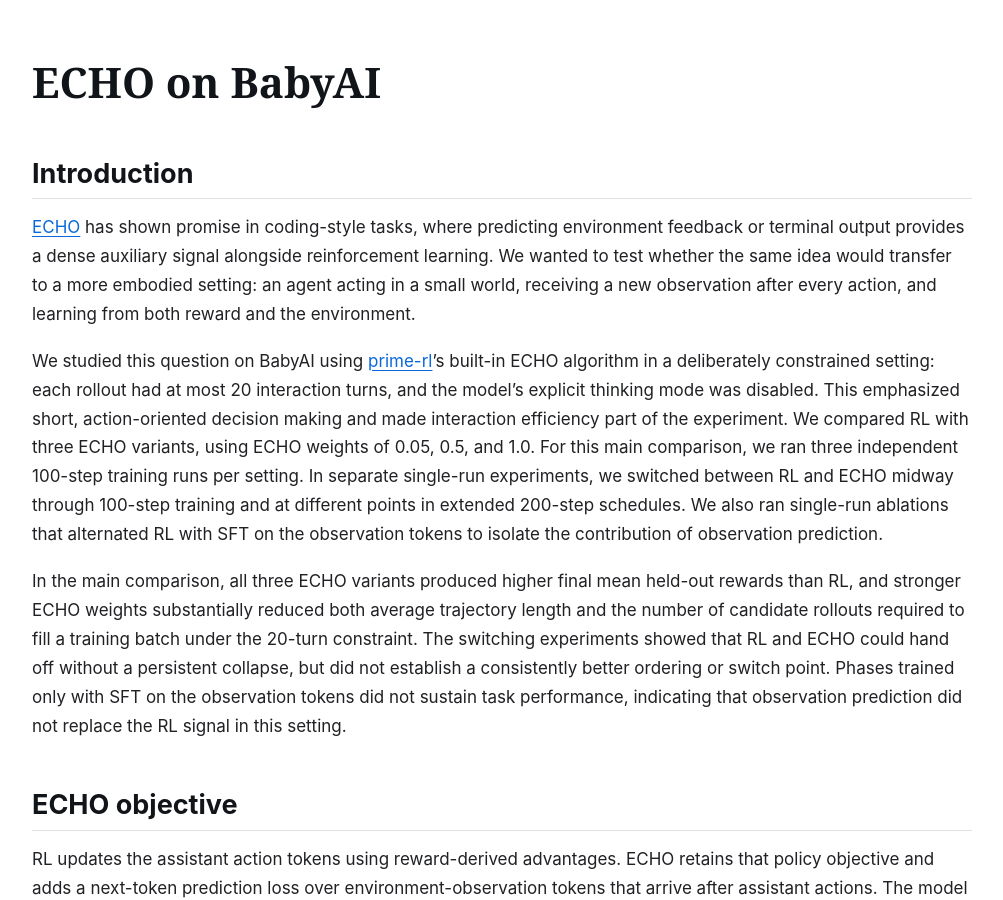
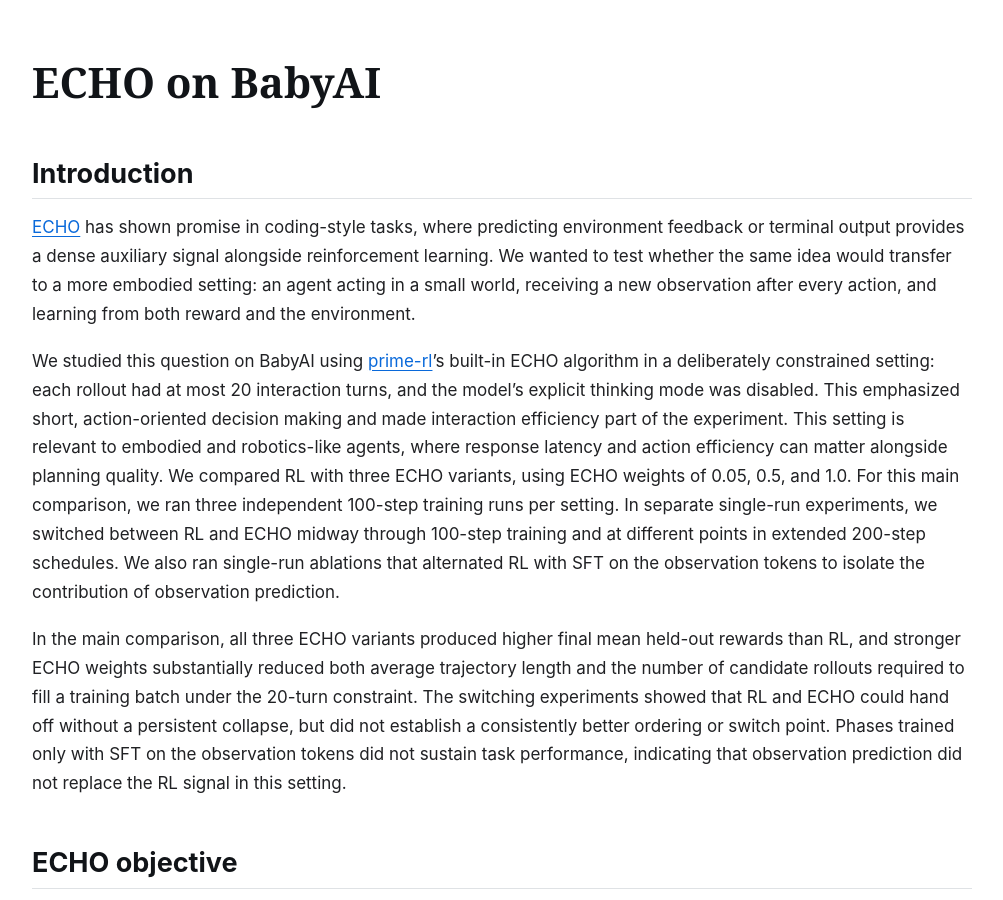
Before and after one commit to Bhoy1/echo-babyai-findings, a Jekyll site: the page built from index.md, in a window 1280 px wide and 900 px high. Shown: the whole window, without its empty margins (138-1141 px from the left). Built offline with Jekyll 4.4.1, drawn with Linux system fonts in a browser that asks for light colours; some of the changed text lies outside the part shown.

```diff
--- a/index.md
+++ b/index.md
@@ -11,7 +11,7 @@
 
 [ECHO](https://arxiv.org/abs/2605.24517) has shown promise in coding-style tasks, where predicting environment feedback or terminal output provides a dense auxiliary signal alongside reinforcement learning. We wanted to test whether the same idea would transfer to a more embodied setting: an agent acting in a small world, receiving a new observation after every action, and learning from both reward and the environment.
 
-We studied this question on BabyAI using [prime-rl](https://github.com/PrimeIntellect-ai/prime-rl)'s built-in ECHO algorithm in a deliberately constrained setting: each rollout had at most 20 interaction turns, and the model's explicit thinking mode was disabled. This emphasized short, action-oriented decision making and made interaction efficiency part of the experiment. We compared RL with three ECHO variants, using ECHO weights of 0.05, 0.5, and 1.0. For this main comparison, we ran three independent 100-step training runs per setting. In separate single-run experiments, we switched between RL and ECHO midway through 100-step training and at different points in extended 200-step schedules. We also ran single-run ablations that alternated RL with SFT on the observation tokens to isolate the contribution of observation prediction.
+We studied this question on BabyAI using [prime-rl](https://github.com/PrimeIntellect-ai/prime-rl)'s built-in ECHO algorithm in a deliberately constrained setting: each rollout had at most 20 interaction turns, and the model's explicit thinking mode was disabled. This emphasized short, action-oriented decision making and made interaction efficiency part of the experiment. This setting is relevant to embodied and robotics-like agents, where response latency and action efficiency can matter alongside planning quality. We compared RL with three ECHO variants, using ECHO weights of 0.05, 0.5, and 1.0. For this main comparison, we ran three independent 100-step training runs per setting. In separate single-run experiments, we switched between RL and ECHO midway through 100-step training and at different points in extended 200-step schedules. We also ran single-run ablations that alternated RL with SFT on the observation tokens to isolate the contribution of observation prediction.
 
 In the main comparison, all three ECHO variants produced higher final mean held-out rewards than RL, and stronger ECHO weights substantially reduced both average trajectory length and the number of candidate rollouts required to fill a training batch under the 20-turn constraint. The switching experiments showed that RL and ECHO could hand off without a persistent collapse, but did not establish a consistently better ordering or switch point. Phases trained only with SFT on the observation tokens did not sustain task performance, indicating that observation prediction did not replace the RL signal in this setting.
 
```
Also changed, not shown: other parts of index.md (+1 -1 lines).
